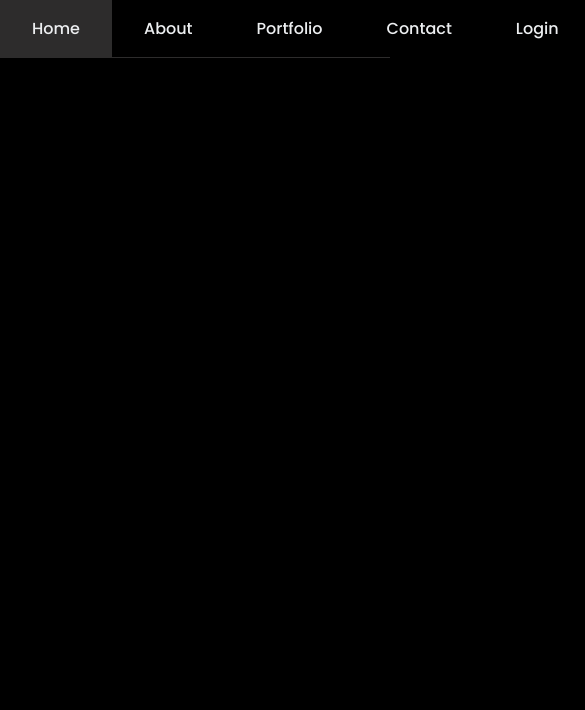
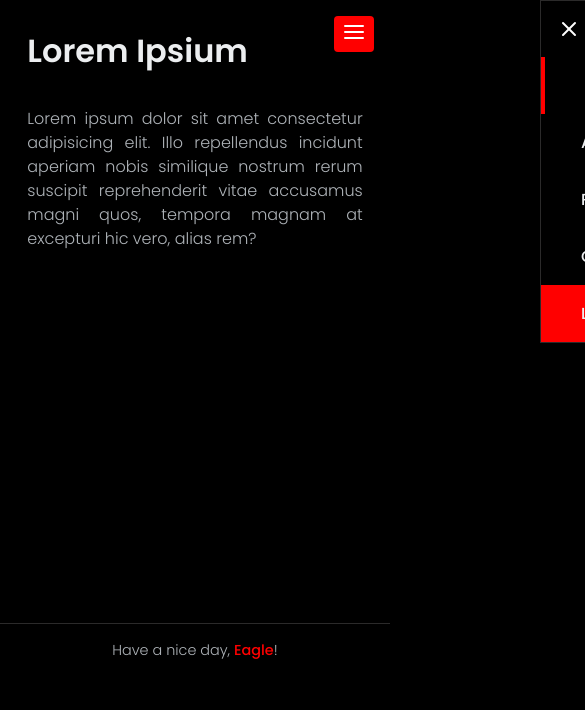
Before and after one commit to Lordeagle4/css-tasks, a plain HTML site: page simple-nav-page/index.html in a window 390 px wide. Shown: the whole page, 585 px wide, since content can reach past the window. Drawn offline with Linux system fonts and the light colour scheme.

Commit message:
Implement sidebar navigation with toggle functionality and responsive design

```diff
--- a/simple-nav-page/index.html
+++ b/simple-nav-page/index.html
@@ -1,29 +1,53 @@
 <!DOCTYPE html>
 <html lang="en">
+
 <head>
     <meta charset="UTF-8">
     <meta name="viewport" content="width=device-width, initial-scale=1.0">
     <title>Simple Navbar page</title>
     <link rel="stylesheet" href="style.css">
+    <script src="script.js" defer></script>
 </head>
+
 <body>
     <header>
-        <nav>
+        <button id="open-sidebar-button" aria-label="Toggle navigation" aria-expanded="false" aria-controls="sidebar" onclick="openSidebar()">
+            <svg xmlns="http://www.w3.org/2000/svg" viewBox="0 0 24 24" width="24" height="24" fill="none"
+                stroke="currentColor" stroke-width="2" stroke-linecap="round" stroke-linejoin="round">
+                <line x1="3" y1="6" x2="21" y2="6"></line>
+                <line x1="3" y1="12" x2="21" y2="12"></line>
+                <line x1="3" y1="18" x2="21" y2="18"></line>
+            </svg>
+
+        </button>
+        <nav id="sidebar">
             <ul>
-                <li  class="home"><a href="#home" class="active-link">Home</a></li>
+                <li><button id="close-sidebar-button" aria-label="Close navigation" onclick="closeSidebar()">
+                        <svg xmlns="http://www.w3.org/2000/svg" viewBox="0 0 24 24" width="24" height="24" fill="none"
+                            stroke="currentColor" stroke-width="2" stroke-linecap="round" stroke-linejoin="round">
+                            <line x1="18" y1="6" x2="6" y2="18"></line>
+                            <line x1="6" y1="6" x2="18" y2="18"></line>
+                        </svg>
+
+                    </button></li>
+                <li class="home"><a href="#home" aria-current="page" class="active-link">Home</a></li>
                 <li><a href="#about">About</a></li>
                 <li><a href="#portfolio">Portfolio</a></li>
                 <li><a href="#contact">Contact</a></li>
-                <li><a href="#login"  class="accent-link">Login</a></li>
+                <li><a href="#login" class="accent-link">Login</a></li>
             </ul>
         </nav>
+        <div id="over-lay" onclick="closeSidebar()" aria-hidden="true"></div>
     </header>
     <main>
         <h1>Lorem Ipsium</h1>
-        <P>Lorem ipsum dolor sit amet consectetur adipisicing elit. Illo repellendus incidunt aperiam nobis similique nostrum rerum suscipit reprehenderit vitae accusamus magni quos, tempora magnam at excepturi hic vero, alias rem?</P>
+        <P>Lorem ipsum dolor sit amet consectetur adipisicing elit. Illo repellendus incidunt aperiam nobis similique
+            nostrum rerum suscipit reprehenderit vitae accusamus magni quos, tempora magnam at excepturi hic vero, alias
+            rem?</P>
     </main>
     <footer>
-        <p>Have a nice day! <span>Eagle</span></p>
+        <p>Have a nice day, <span>Eagle</span>!</p>
     </footer>
 </body>
+
 </html>
--- /dev/null
+++ b/simple-nav-page/script.js
@@ -0,0 +1,23 @@
+const sidebar = document.getElementById('sidebar');
+const openSidebarButton = document.getElementById('open-sidebar-button');
+const closeSidebarButton = document.getElementById('close-sidebar-button');
+const mediaQuery = window.matchMedia('(max-width: 700px)');
+
+mediaQuery.addEventListener('change', (e) => {
+    if (e.matches) {
+        sidebar.setAttribute('inert', '');
+    } else {
+        sidebar.removeAttribute('inert');
+    }
+});
+
+function openSidebar() {
+    sidebar.classList.add('show');
+    const isExpanded = openSidebarButton.getAttribute('aria-expanded') === 'true';
+    openSidebarButton.setAttribute('aria-expanded', String(!isExpanded));
+}
+
+function closeSidebar() {
+    sidebar.classList.remove('show');
+    openSidebarButton.setAttribute('aria-expanded', 'false');
+}
--- a/simple-nav-page/style.css
+++ b/simple-nav-page/style.css
@@ -6,9 +6,9 @@
 }
 
 :root {
-    --primary-color: rgb(0, 0, 0);
+    --primary-color: rgb(174, 179, 184);
     --accent-color: rgb(255, 0, 0);
-    --secondary-color: rgba(57, 56, 56, 0.8);
+    --secondary-color: rgba(87, 85, 85, 0.5);
     --text-color: rgb(236, 238, 240);
 }
 
@@ -19,7 +19,9 @@ html {
 body {
     min-height: 100vh;
     min-height: 100dvh;
-    background-color: var(--primary-color);
+    background-color: black;
+    color: var(--text-color);
+    overflow: hidden;
 }
 
 nav {
@@ -45,13 +47,149 @@ li a {
     padding: 1rem 2rem;
     color: var(--text-color);
     font-weight: 500;
-}
-
-li a:hover {
-    background-color: var(--secondary-color);
-    transition: 0.15s ease;
+    &:hover {
+            background-color: var(--secondary-color);
+    transition: background-color 0.15s ease;
+    }
 }
 
 .home {
     margin-right: auto;
 }
+
+.accent-link {
+    background-color: var(--accent-color);
+}
+
+.active-link {
+    border-bottom: 2px solid var(--accent-color);
+    font-weight: 600;
+}
+
+main {
+    padding: min(5rem, 7%);
+    min-height: 70vh;
+    width: 100%;
+}
+
+main h1 {
+    font-size: clamp(1.5rem, 5vw + 1rem, 2.5rem);
+    font-weight: 600;
+}
+
+main p {
+    line-height: 1.5;
+    color: var(--primary-color);
+    font-weight: 300;
+    font-size: 1.1rem;
+    margin-top: 2rem;
+    text-align: justify;
+    text-justify: inter-word;
+}
+
+footer {
+    border-top: 1px solid var(--secondary-color);
+    text-align: center;
+    padding: 1rem 0;
+    margin-top: 2rem;
+    font-size: 0.9rem;
+    color: var(--primary-color);
+    font-weight: 300;
+    width: 100%;
+    height: 10vh;
+}
+
+footer p span {
+    color: var(--accent-color);
+    font-weight: 500;
+}
+
+#over-lay, #close-sidebar-button, #open-sidebar-button {
+    display: none;
+}
+
+/* Responsive Design */
+@media screen and (max-width: 700px) {
+    #open-sidebar-button, #close-sidebar-button {
+        display: block;
+    }
+    #open-sidebar-button {
+        position: fixed;
+        top: 1rem;
+        right: 1rem;
+        background-color: var(--accent-color);
+        border: none;
+        padding: 0.25rem 0.5rem;
+        color: white;
+        font-size: 1rem;
+        cursor: pointer;
+        z-index: 10;
+        border-radius: 4px;
+    }
+
+    #close-sidebar-button {
+        display: flex;
+        padding: 1rem;
+        background-color: transparent;
+        border: none;
+        color: white;
+        font-size: 1.5rem;
+        cursor: pointer;
+    }
+
+    nav {
+        position: fixed;
+        top: 0;
+        right: -100%;
+        z-index: 10;
+        background-color: black;
+        width: min(15rem, 100%);
+        border: 1px solid var(--secondary-color);
+    }
+
+    nav.show {
+        right: 0;
+        transition: right 0.3s ease-out;
+    }
+
+    nav.show + #over-lay {
+        display: block;
+    }
+
+    nav ul {
+        flex-direction: column;
+        width: 100%;
+    }
+
+    li a {
+        width: 100%;
+        padding-left: 2.5rem;
+    }
+
+    main h1 {
+        font-size: 2rem;
+    }
+
+    main p {
+        font-size: 1rem;
+    }
+
+    .home {
+        margin-right: unset;
+    }
+
+    .active-link {
+        border-bottom: none;
+        border-left: 4px solid var(--accent-color);
+    }
+
+    #over-lay {
+        position: fixed;
+        top: 0;
+        left: 0;
+        width: 100%;
+        height: 100%;
+        background-color: rgba(0, 0, 0, 0.5);
+        z-index: 5;
+    }
+}
```
